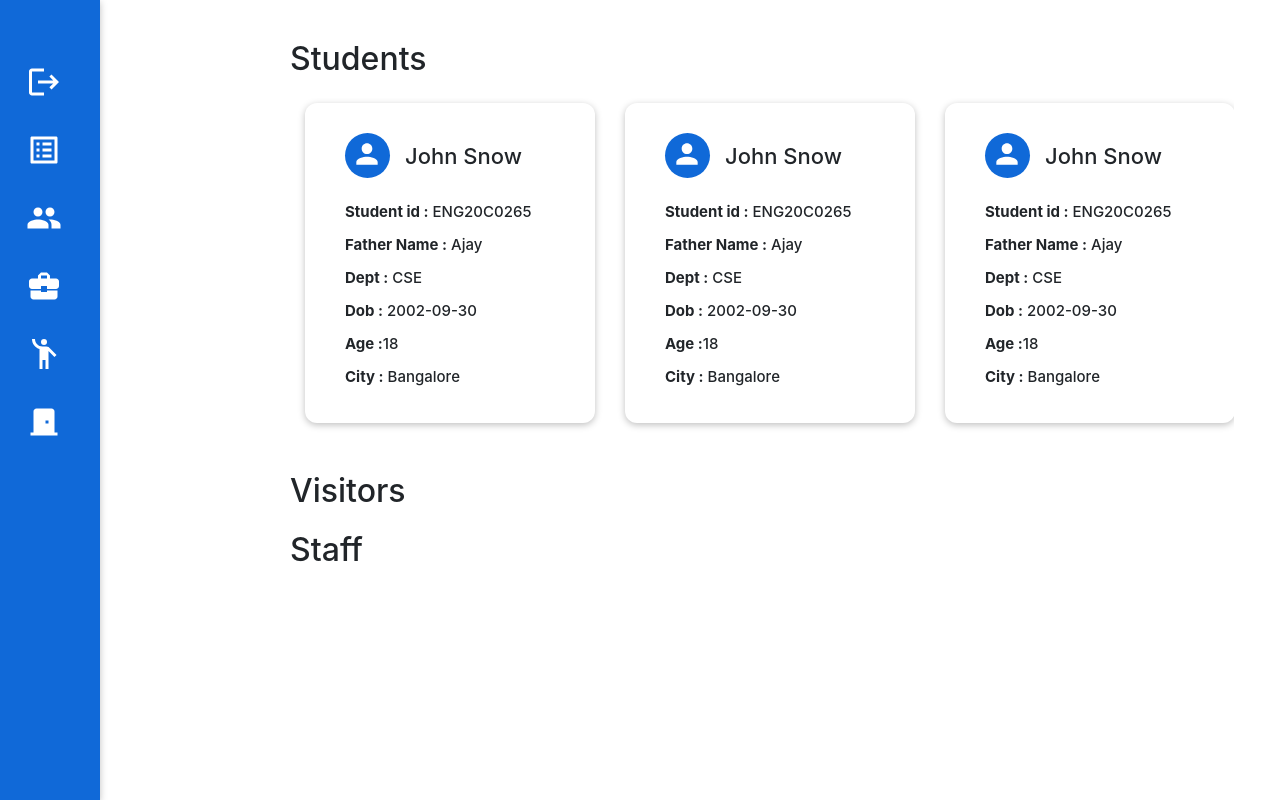
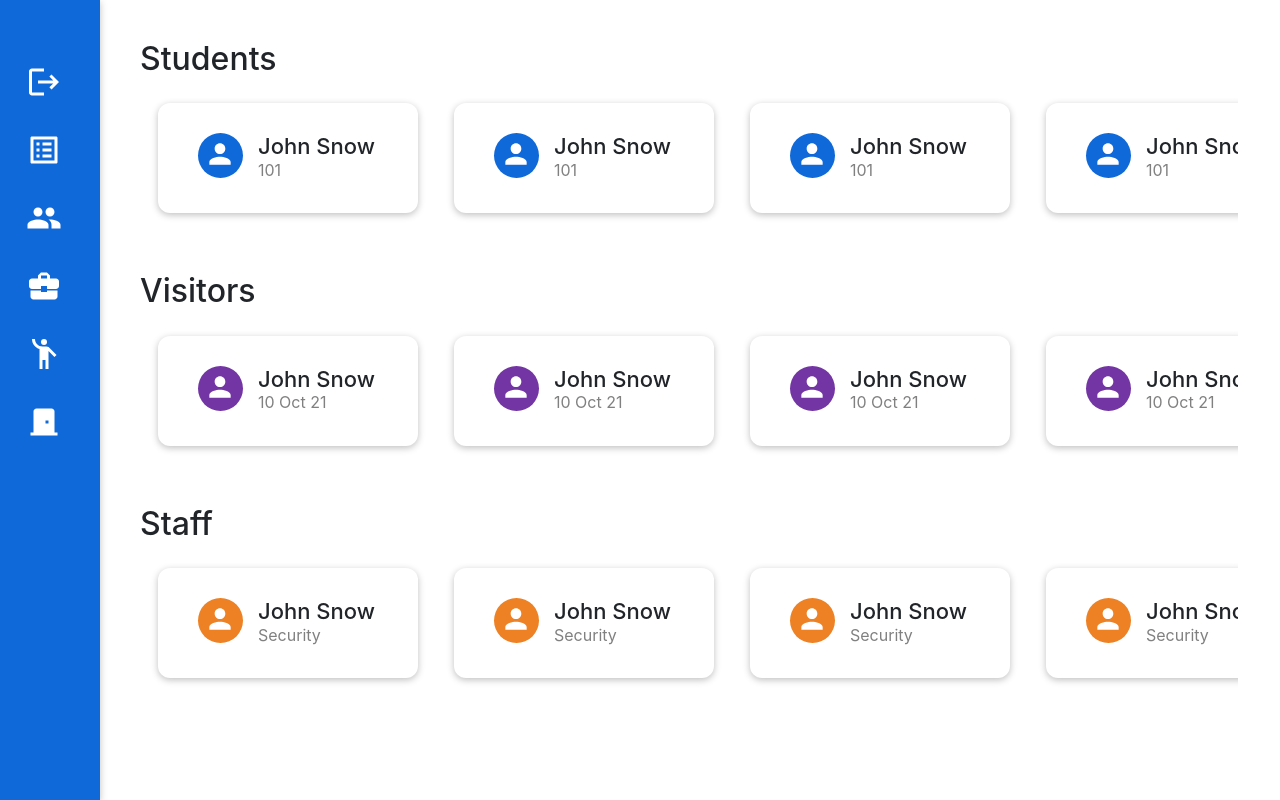
Before and after one commit to Rubyseher/Hostel-Management-DBMS, a React (Create React App) app: page /dashboard in a window 1280 px wide. Built offline with nearby package versions, Linux system fonts and the light colour scheme.

Commit message:
dashboard

```diff
--- a/src/Component.js
+++ b/src/Component.js
@@ -9,6 +9,8 @@ import OverlayTrigger from 'react-bootstrap/OverlayTrigger'
 import EmojiPeopleIcon from '@mui/icons-material/EmojiPeople';
 import BusinessCenterIcon from '@mui/icons-material/BusinessCenter';
 import DoorFrontIcon from '@mui/icons-material/DoorFront';
+import { grey } from "@mui/material/colors";
+
 export const Navbars = props => {
     const [redirect, setRedirect] = useState();
 
@@ -69,3 +71,26 @@ export const StudentCards = props => {
         </div>
     )
 }
+
+export const StudentScroll = props => {
+    const [redirect, setRedirect] = useState();
+
+    if (redirect) return <Redirect push to={{ pathname: redirect }} />
+
+    return (
+        <div style={{ margin: '5px 18px' }}>
+            <div className='studentScroll'>
+
+                <div style={{ display: "inline-flex" }}>
+                    <div className='circleS' style={{backgroundColor:props.color}}><PersonIcon sx={{ fontSize: 32, color: "white", margin: '5px 0px 0 6px' }} /></div>
+
+                    <div style={{ display: "inline-block" ,margin:"30px 0 0 15px"}}>
+                        <h5>John Snow</h5>
+                        <div style={{color:'grey',marginTop:-10}}>{props.data}</div>
+                    </div>
+                </div>
+
+            </div>
+        </div>
+    )
+}
--- a/src/Components.css
+++ b/src/Components.css
@@ -67,10 +67,19 @@
   margin-bottom: 30px;
 }
 
+.studentScroll{
+  width: 260px;
+  height: 110px;
+  padding-left: 40px;
+  -webkit-box-shadow: 0px 2px 7px 0px rgba(0, 0, 0, 0.25);
+  box-shadow: 0px 2px 7px 0px rgba(0, 0, 0, 0.25);
+  background-color: white;
+  border-radius: 12px;
+}
+
 .studentCard {
   width: 290px;
   height: 320px;
-  /* margin:0 20px; */
   padding-left: 40px;
   -webkit-box-shadow: 0px 2px 7px 0px rgba(0, 0, 0, 0.25);
   box-shadow: 0px 2px 7px 0px rgba(0, 0, 0, 0.25);
@@ -78,9 +87,7 @@
   border-radius: 12px;
 }
 .horizontalScroll {
-  /*
-  overflow-x: auto;*/
-  height: 350px;
+  height: 150px;
   width:100%;
   display: flex;
   overflow-x: scroll;
@@ -118,13 +125,13 @@
   text-decoration: none;
 }
 
+
 .circleS {
   height: 45px;
   width: 45px;
   position: relative;
   top: 30px;
   margin-bottom: 20px;
-  background-color: #1069d8;
   border-radius: 50%;
 }
 .navbar Route {
--- a/src/Dashboard.js
+++ b/src/Dashboard.js
@@ -1,22 +1,40 @@
 import React, { Component, useState } from "react";
 import './Components.css'
-import { Navbars, StudentCards } from './Component.js';
+import { Navbars, StudentScroll } from './Component.js';
 
 function Dashboard() {
     return (
         <div >
             <Navbars />
-            <div style={{ display: "inline-block", padding: 40, marginLeft:250, width:'80%' }}>
+            <div style={{ display: "inline-block", padding: 40, marginLeft: 100, width: '92%' }}>
                 <h2>Students</h2>
                 <div className="horizontalScroll">
-                    <StudentCards />
-                    <StudentCards />
-                    <StudentCards />
-                    <StudentCards />
+                    <StudentScroll color={"#1069d8"} data={"101"} />
+                    <StudentScroll color={"#1069d8"} data={"101"} />
+                    <StudentScroll color={"#1069d8"} data={"101"} />
+                    <StudentScroll color={"#1069d8"} data={"101"} />
+                    <StudentScroll color={"#1069d8"} data={"101"} />
                 </div>
-                <br/>
+                <br />
+
                 <h2>Visitors</h2>
+                <div className="horizontalScroll">
+                    <StudentScroll color={"#7435a4"} data={"10 Oct 21"} />
+                    <StudentScroll color={"#7435a4"} data={"10 Oct 21"} />
+                    <StudentScroll color={"#7435a4"} data={"10 Oct 21"} />
+                    <StudentScroll color={"#7435a4"} data={"10 Oct 21"} />
+                    <StudentScroll color={"#7435a4"} data={"10 Oct 21"} />
+                </div>
+                <br />
+
                 <h2>Staff</h2>
+                <div className="horizontalScroll">
+                <StudentScroll color={"#ed8124"} data={"Security"} />
+                <StudentScroll color={"#ed8124"} data={"Security"} />
+                <StudentScroll color={"#ed8124"} data={"Security"} />
+                <StudentScroll color={"#ed8124"} data={"Security"} />
+                    <StudentScroll color={"#ed8124"} data={"Security"} />
+                </div>
             </div>
 
         </div>
--- a/src/Student.js
+++ b/src/Student.js
@@ -1,13 +1,17 @@
 import React, { Component, useState } from "react";
 import './Components.css'
-import { Navbars } from './Component.js';
+import { Navbars, StudentCards } from './Component.js';
 
 function Student() {
     return (
         <div>
-            <Navbars/>
-            <div style={{padding:'50px 300px'}}>
+            <Navbars />
+            <div style={{ padding: '50px 300px' }}>
                 <h2>Students Details</h2>
+                <StudentCards />
+                <StudentCards />
+                <StudentCards />
+                <StudentCards />
             </div>
         </div>
     )
```
